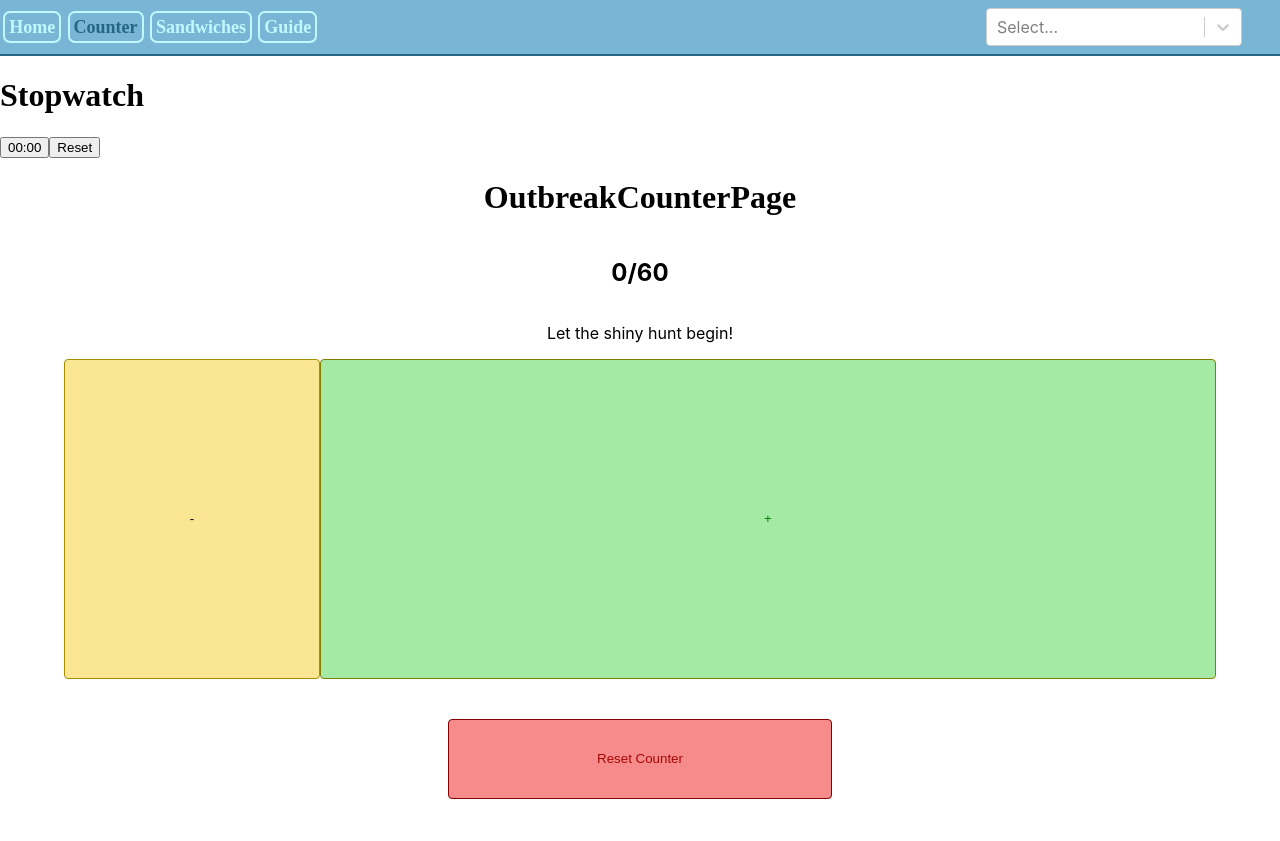
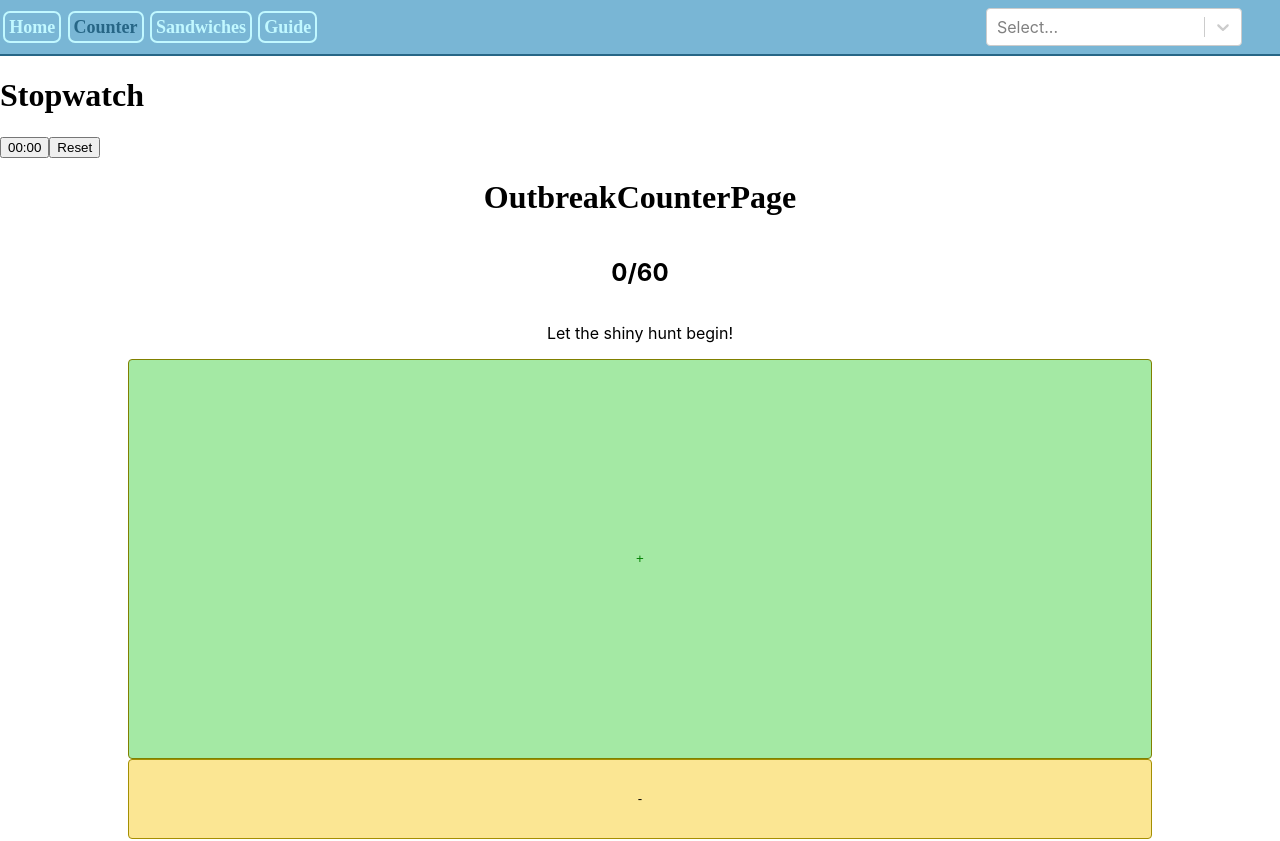
Before and after one commit to ShinyHelper/ShinyHuntingCompanion_SV, a React (Create React App) app: page /counter in a window 1280 px wide. Shown: the top 841 px of the page. Before the commit the page ends 800 px from the top, so only its background shows below. Built offline with nearby package versions, Linux system fonts and the light colour scheme; no server answers.

Commit message:
styl: buttons are not vertical, not horizontal

```diff
--- a/src/App.css
+++ b/src/App.css
@@ -180,18 +180,19 @@ a{
 .button-wrapper{
   display: flex;
   flex-wrap: wrap;
-  flex-direction: row;
+  flex-direction: column;
   justify-content: center;
+  align-items: center;
 }
 
 .increment{
-  height: 40dvh;
-  width: 70dvw;
+  height: 50dvh;
+  width: 80dvw;
 }
 
 .decrement{
-  height: 40dvh;
-  width: 20dvw;
+  height: 10dvh;
+  width: 80dvw;
   background-color: #fbe693;
   border: solid rgb(164, 143, 2) 1px;
   border-radius: 4px;
--- a/src/pages/OutbreakCounter.jsx
+++ b/src/pages/OutbreakCounter.jsx
@@ -20,6 +20,10 @@ export default function OutbreakCounterPage() {
                 {count > 55 && count <= 59 && <p>{60 - count} more to go!</p>}
                 {count >= 60 && <p>DANGER ZONE!</p>}
                 <div className="button-wrapper">
+                    <button className="increment activeSandwich" onClick={() => setCount(count + 1)}>
+                      {activePokemon.name.length > 0 ? <img alt="frontDefaultSprite" src={activePokemon.sprites.front_default} /> : '+'}
+
+                    </button>
                     <button
                         className="decrement"
                         onClick={() => setCount(count === 0 ? (count = 0) : count - 1)}
@@ -27,10 +31,6 @@ export default function OutbreakCounterPage() {
                         -
                     </button>
                     {/* active Sandwich class is used solely for styling here */}
-                    <button className="increment activeSandwich" onClick={() => setCount(count + 1)}>
-                      {activePokemon.name.length > 0 ? <img alt="frontDefaultSprite" src={activePokemon.sprites.front_default} /> : '+'}
-
-                    </button>
                     <button className="reset" onClick={() => setCount((count = 0))}>
                         Reset Counter
                     </button>
```
